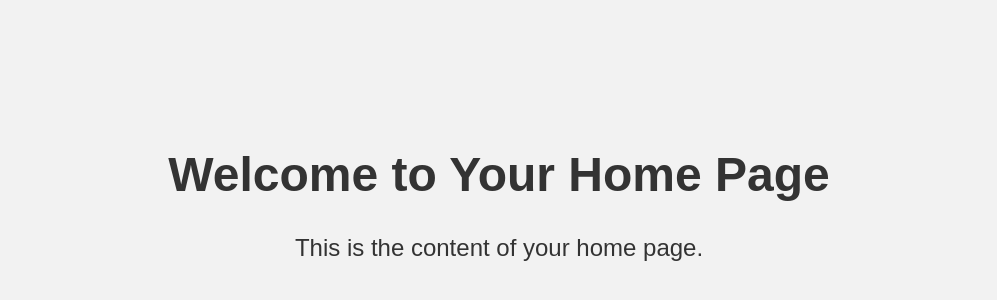
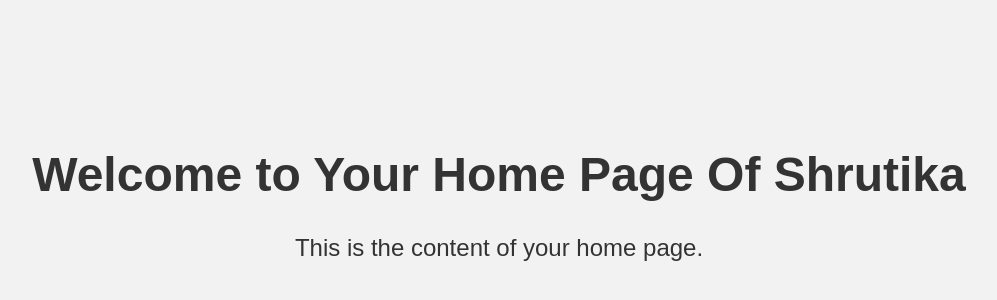
Before and after one commit to KingAdi06/Start, a plain HTML site: page home.html in a window 1280 px wide. Shown: the part 200-500 px from the top of the page, without its empty margins (141-1138 px from the left). Drawn offline with Linux system fonts and the light colour scheme.

Commit message:
Update home.html

```diff
--- a/home.html
+++ b/home.html
@@ -28,7 +28,7 @@
 
   <div id="home-content">
     <!-- Add your home page content here -->
-    <h1>Welcome to Your Home Page</h1>
+    <h1>Welcome to Your Home Page Of Shrutika</h1>
     <p>This is the content of your home page.</p>
   </div>
 
```
